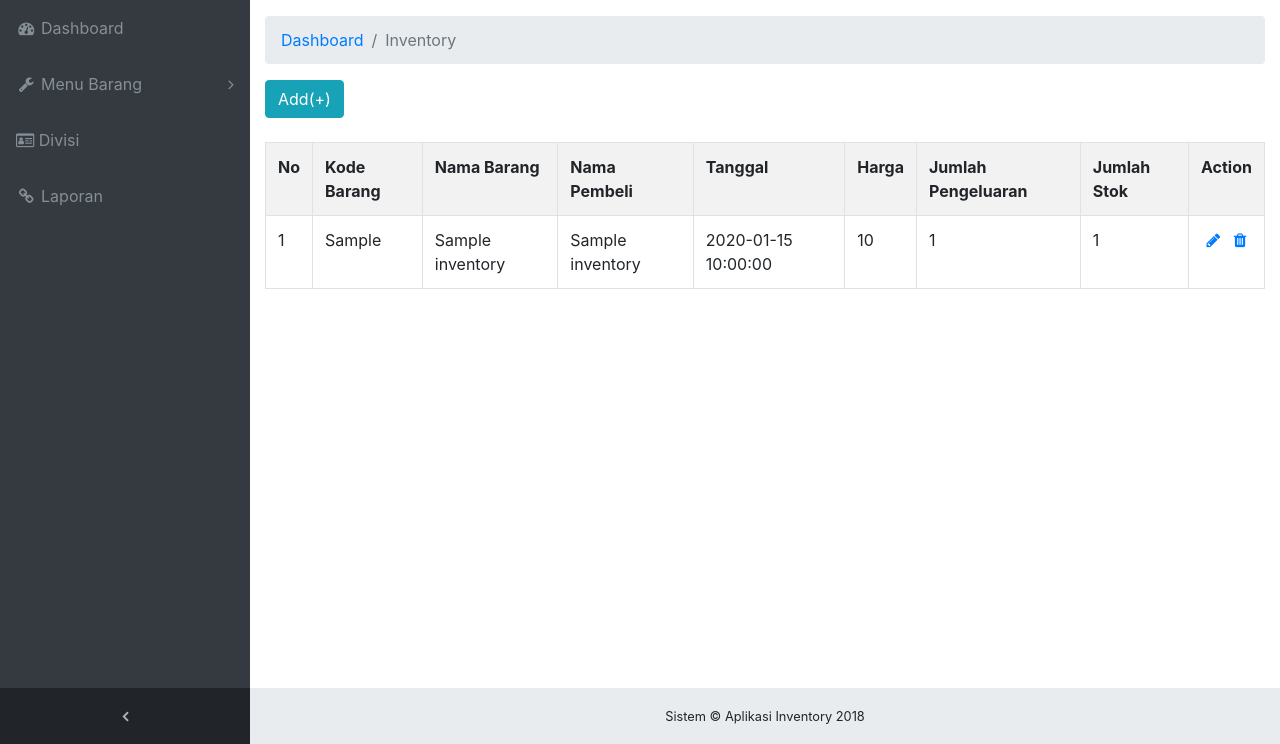
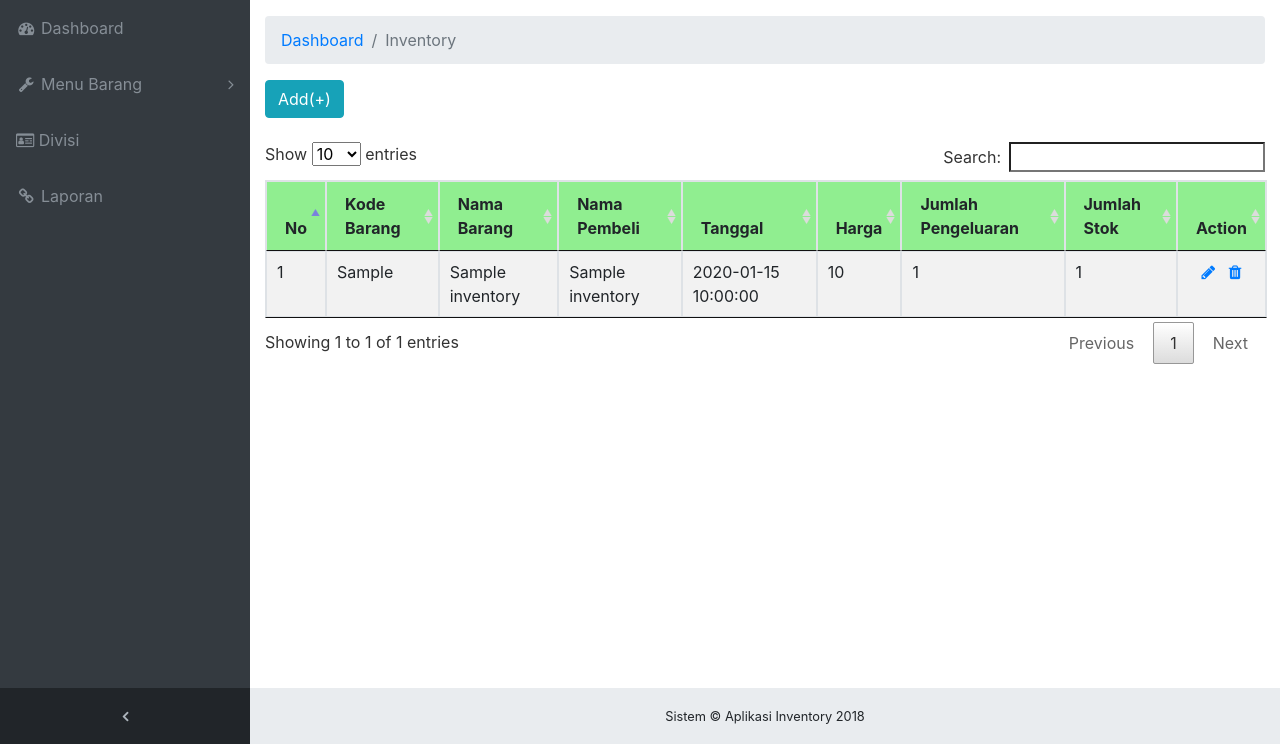
Before and after one commit to aan376/ci_inventory, a CodeIgniter app: the page made by application/views/Inventory/inventory.php in a window 1280 px wide. Shown: the part 56-800 px from the top of the page. Run offline with CodeIgniter, Linux system fonts and the light colour scheme; the template is opened without the code that fills it: most values are stand-ins (such as "Sample title", 1, 10 or a date in 2020); some libraries are stand-ins or nearby versions.

Commit message:
mengganti table biasa menjadi datatable search halaman inventory

```diff
--- a/application/config/database.php
+++ b/application/config/database.php
@@ -75,7 +75,7 @@ $query_builder = TRUE;
 
 $db['default'] = array(
 	'dsn'	=> '',
-	'hostname' => 'localhost:33073232',
+	'hostname' => 'localhost:3307',
 	'username' => 'root',
 	'password' => '',
 	'database' => 'aan',
--- a/application/views/Inventory/inventory.php
+++ b/application/views/Inventory/inventory.php
@@ -14,6 +14,11 @@
   <link href="<?php echo base_url('asset/vendor/') ?>font-awesome/css/font-awesome.min.css" rel="stylesheet" type="text/css">
   <!-- Custom styles for this template-->
   <link href="<?php echo base_url('asset/')?>css/sb-admin.css" rel="stylesheet">
+
+  <!-- Datatable CSS -->
+  <link rel="stylesheet" type="text/css" href="//cdn.datatables.net/1.10.19/css/jquery.dataTables.min.css">
+  <!-- Datatable CSS -->
+
 </head>
 
 <body class="fixed-nav sticky-footer bg-dark" id="page-top">
@@ -33,8 +38,9 @@
       <div>
       <a class="btn btn-info" href="<?php echo base_url('inventory/add'); ?>">Add(+)</a>
       <br><br>
-      <table class="table table-striped table-bordered table-hover">
-        <tr>
+      <table id="data_table" class="table table-striped table-bordered table-hover">
+        <thead>
+        <tr style="background-color: lightgreen">
           <th>No</th>
           <th>Kode Barang</th>
           <th>Nama Barang</th>
@@ -45,7 +51,9 @@
           <th>Jumlah Stok</th>
           <th>Action</th>
         </tr>
+        </thead>
 
+        <tbody>
         <?php foreach ($inventory as $key => $value): ?>
           <tr>
             <td><?php echo $key+1 ?></td>
@@ -64,6 +72,7 @@
             </td>
           </tr>
         <?php endforeach ?>
+        </tbody>
 
       </table>
       </div>
@@ -105,6 +114,18 @@
     <script src="<?php echo base_url('asset/')?>js/sb-admin.min.js"></script>
     <!-- Custom scripts for this page-->
     <script src="<?php echo base_url('asset/')?>js/sb-admin-charts.min.js"></script>
+
+    <!-- Datatable JS -->
+    <script type="text/javascript" src="//cdn.datatables.net/1.10.19/js/jquery.dataTables.min.js"></script>
+    <!-- Datatable JS -->
+
+    <script type="text/javascript">
+      $(document).ready(function() {
+        $('#data_table').DataTable();
+      });
+    </script>
+
+
   </div>
 </body>
 
```
